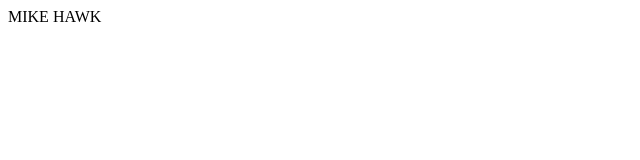
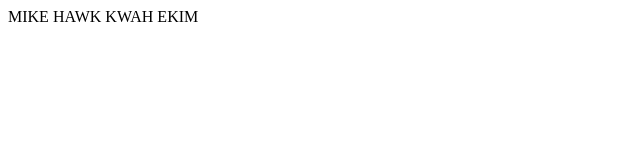
Before and after one commit to VonVandenberg/VonVandenberg.github.io, a plain HTML site: page index.html in a window 1280 px wide. Shown: the whole page, without its empty margins (0-640 px from the left). Drawn offline with Linux system fonts and the light colour scheme.

Commit message:
Update index.html

```diff
--- a/index.html
+++ b/index.html
@@ -1,5 +1,5 @@
 <!DOCTYPE html>
 <html>
-	<body> MIKE HAWK
+	<body> MIKE HAWK KWAH EKIM
 	</body>
 </html>
```
